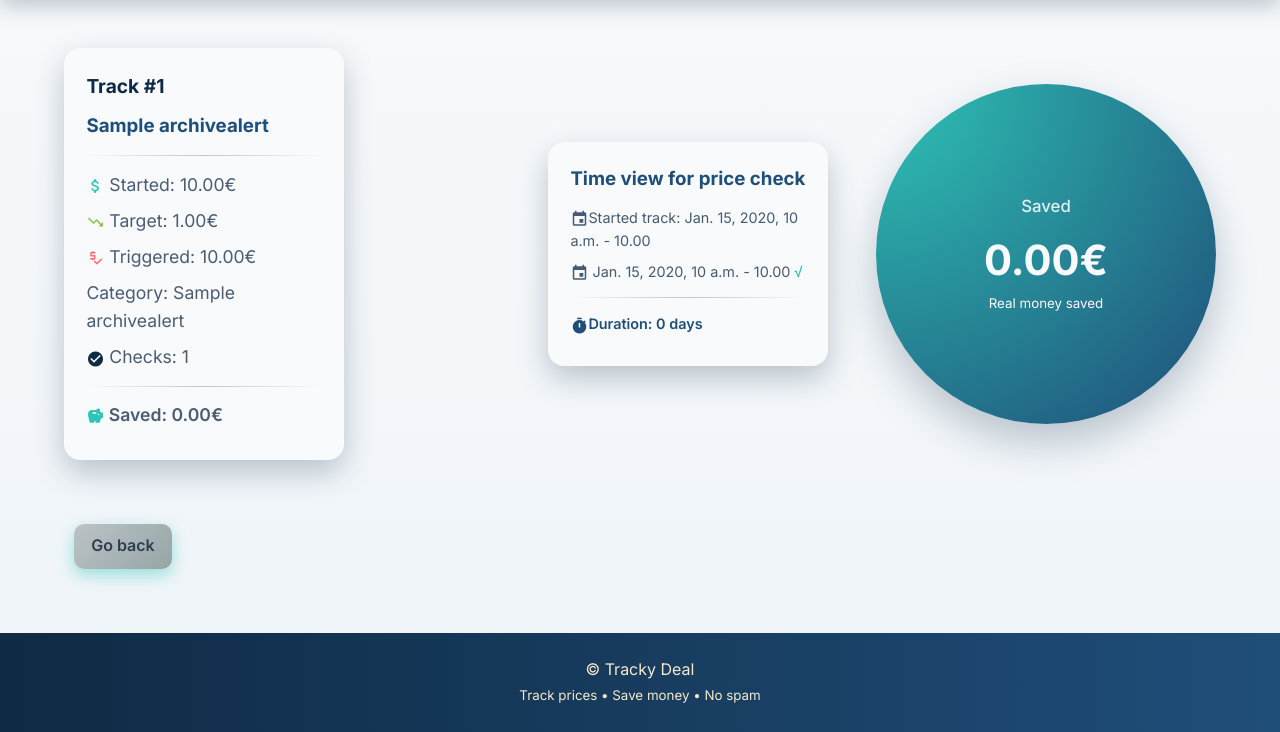
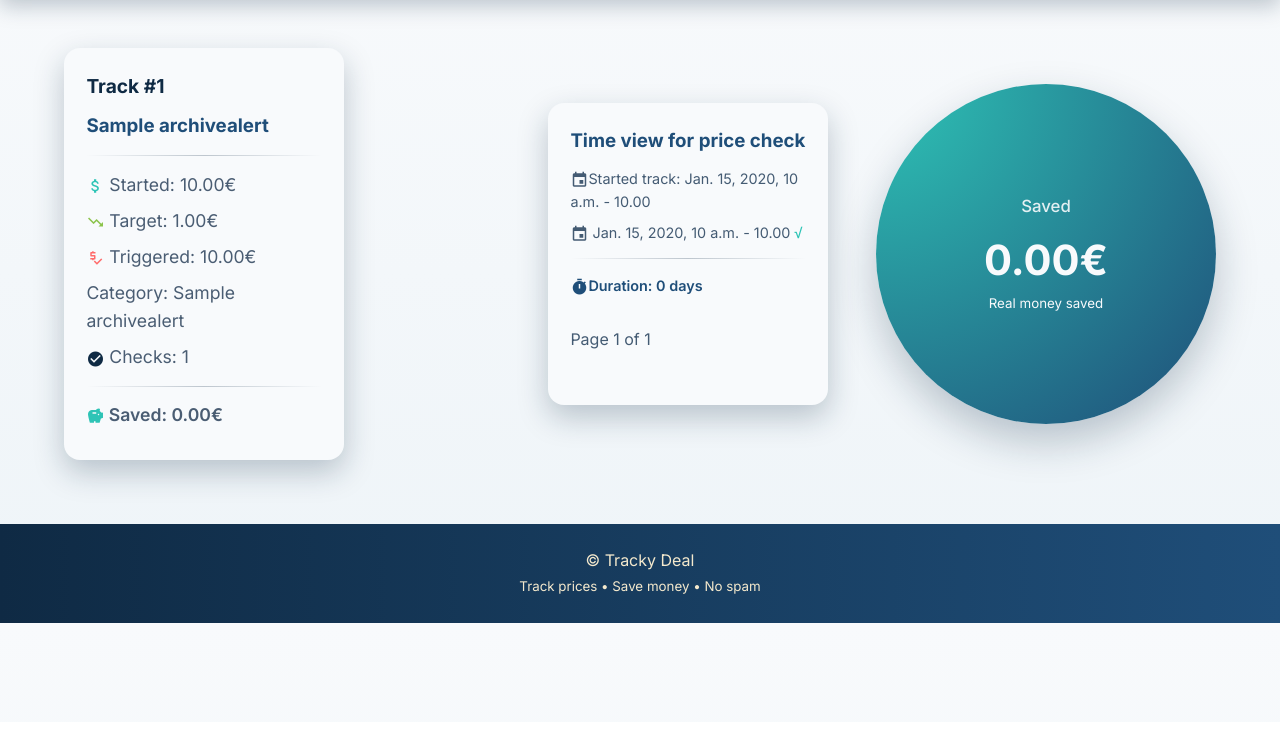
Before and after one commit to ElenaKirilovaA/price_tracker, a Django app: page /alert/1/info/ in a window 1280 px wide. Shown: the part 78-810 px from the top of the page. After the commit the page ends 701 px from the top, so only its background shows below. Run offline with Django 5.2, Linux system fonts and the light colour scheme; tables that the repository leaves empty hold one stand-in row (values such as "Sample post").

Commit message:
pagination in timeline

```diff
--- a/alert/views.py
+++ b/alert/views.py
@@ -1,8 +1,5 @@
-from sqlite3.dbapi2 import DateFromTicks
-
 from django.contrib import messages
-from django.db.models import Avg, ExpressionWrapper, F, PositiveIntegerField, DurationField, Max, DecimalField, Sum
-
+from django.contrib.admin.templatetags.admin_list import pagination
 from django.http import HttpRequest, HttpResponse
 from django.shortcuts import render, redirect, get_object_or_404
 from django.views.generic import ListView
@@ -10,6 +7,7 @@ from django.views.generic import ListView
 from alert.forms import AlertCreateForm, AlertEditForm, AlertDeleteForm
 from alert.models import Alert, ArchiveAlert
 from alert.service import manage_simulation_tracking, set_timeline_checks
+from django.core.paginator import Paginator
 
 
 # Create your views here.
@@ -102,14 +100,17 @@ class DisplayArchivedAlerts(ListView):
 
 def archive_alert_info(request: HttpRequest, archived_id: int) -> HttpResponse:
     alert = get_object_or_404(ArchiveAlert, id=archived_id)
-    timeline = alert.history_alerts.all()
+    timelines = alert.history_alerts.all()
+
+    paginator = Paginator(timelines, 8)
+    page_number = request.GET.get('page')
+    timeline = paginator.get_page(page_number)
 
     context = {
         'page_title': f'Display {alert.id}',
         'alert': alert,
         'timeline': timeline,
-        'checks': timeline.count(),
-
+        'checks': timelines.count(),
     }
 
     return render(request, 'alerts/info_single_archive.html', context)
--- a/static/css/pagination.css
+++ b/static/css/pagination.css
@@ -5,6 +5,7 @@
     padding: 0;
     gap: 6px;
     margin: 30px 0;
+    color: #445b73;
 }
 
 /* Each item */
--- a/templates/alerts/info_single_archive.html
+++ b/templates/alerts/info_single_archive.html
@@ -52,6 +52,24 @@
             {% endfor %}
         <hr>
         <p><span class="material-icons" style="vertical-align: middle; font-size: 18px; color: #1f4e79;">timer</span>Duration: {{ alert.active_duration }} days</p>
+
+        <div class="pagination">
+
+            {% if timeline.has_previous %}
+                <a href="?page=1">&laquo; first</a>
+                <a href="?page={{ timeline.previous_page_number }}">previous</a>
+            {% endif %}
+
+            <span>
+                Page {{ timeline.number }} of {{ timeline.paginator.num_pages }}
+            </span>
+
+            {% if timeline.has_next %}
+                <a href="?page={{ timeline.next_page_number }}">next</a>
+                <a href="?page={{ timeline.paginator.num_pages }}">last &raquo;</a>
+            {% endif %}
+
+        </div>
     </div>
 
     <div id="circle">
@@ -61,6 +79,4 @@
     </div>
 
 </section>
-    <a href="#" class="btn btn-secondary" onclick="history.back(); return false;">Go back</a>
-
 {% endblock %}
```
Also changed, not shown: templates/alerts/alert_history_list.html (+2 -5 lines), common/views.py (line endings or trailing spaces).
